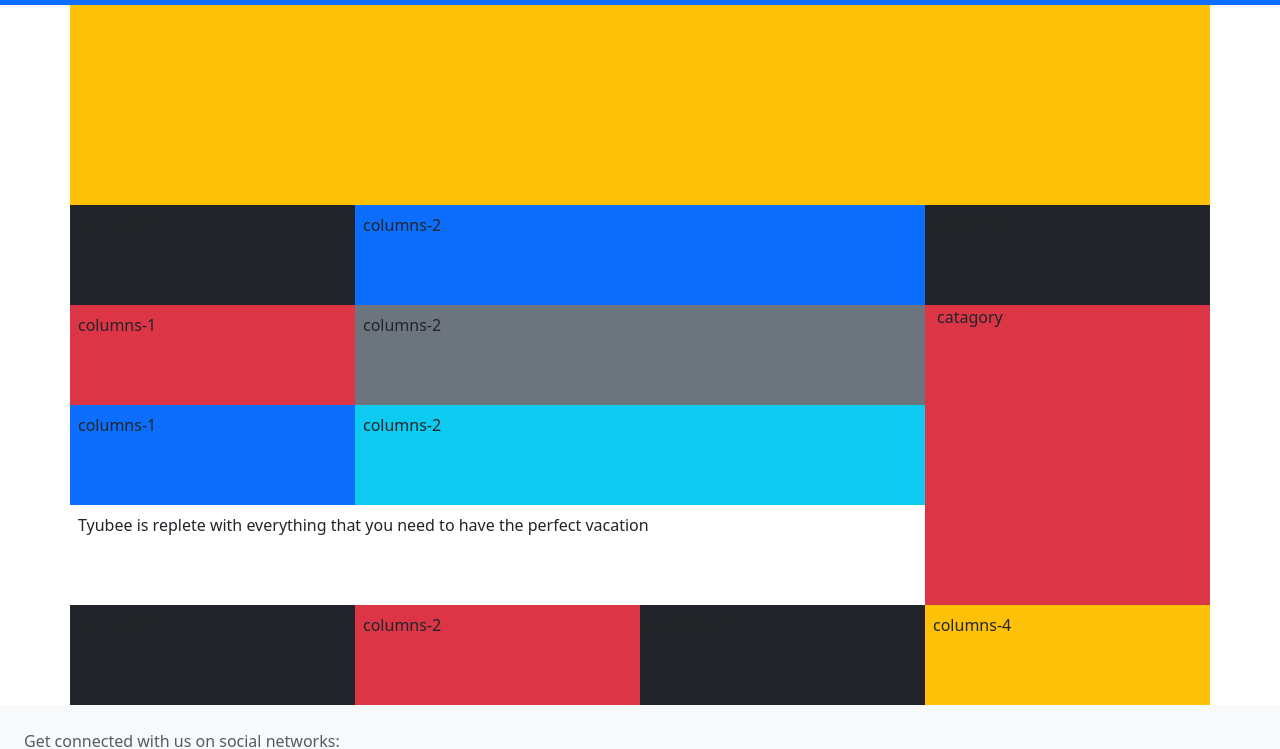
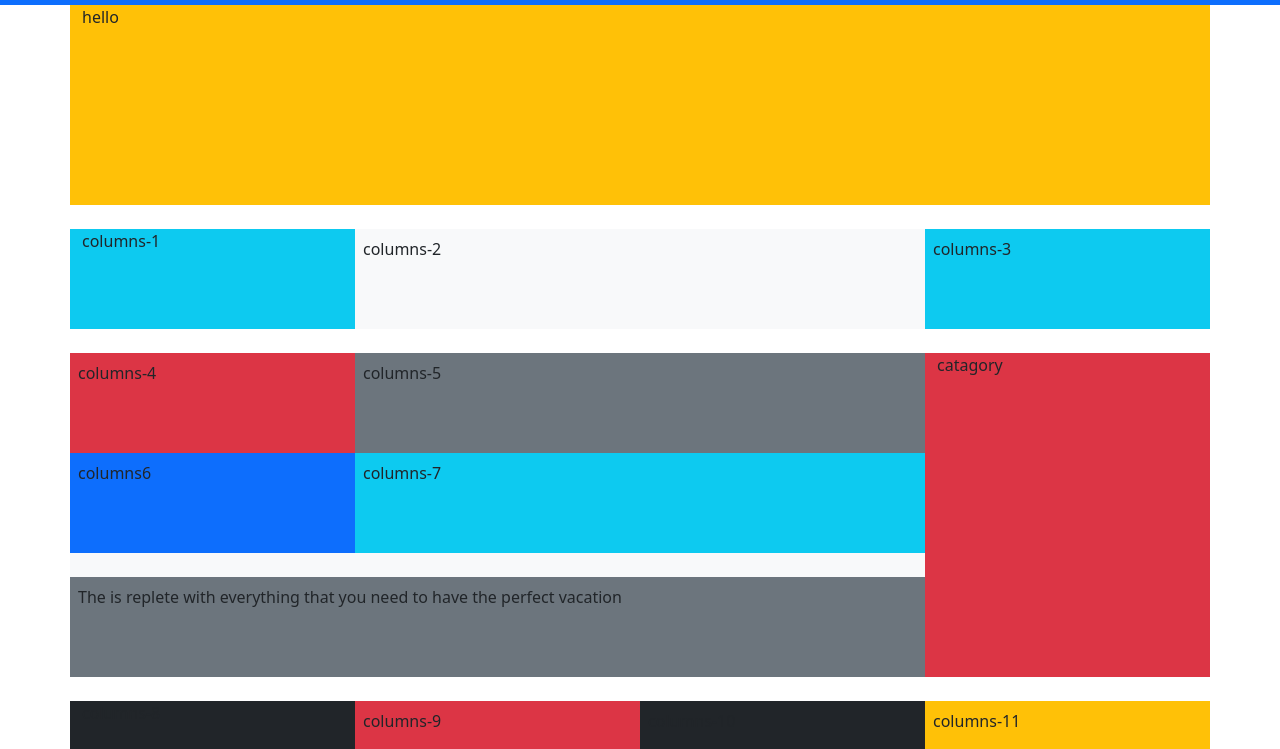
Before and after one commit to Raihannoob/Assigment_html_css, a plain HTML site: page index.html in a window 1280 px wide. Shown: the part 51-800 px from the top of the page. Drawn offline with nearby package versions, Linux system fonts and the light colour scheme.

Commit message:
Add files via upload
adding div in every coloum

```diff
--- a/index.html
+++ b/index.html
@@ -71,60 +71,66 @@
       </nav>
 
       <!-- 1st row! -->
-      <div class="container bg-warning" style="height: 200px;" >
-        <div class="row">
-          <div class="col-sm">  </div>
+      <div class="container bg-warning mb-4" style="height: 200px;" >
+        <div class="row ">
+          <div class="col-sm "> hello </div>
         </div>
       </div>
   <!-- 2nd row! -->
   <section class="section" >
-      <div class="container bg-primary"   >
-        <div class="row ">
-          <div class="col-sm-3  p-2 bg-dark" style="height: 100px;">
-            columns-1
+      <div class="container bg-light"   >
+        <div class="row mb-4">
+
+          <div class="col-sm-3  bg-info " style="height: 100px;">
+            <div class="columns1" >
+              columns-1
+            </div>
           </div>
-          <div class="col-sm-6 p-2" style="height: 100px;">
-            columns-2
+          <div class="col-sm-6 ml-1 p-2 " style="height: 100px;">
+          <div class="columns2">columns-2 </div>
           </div>
-          <div class="col-sm-3 p-2 bg-dark " style="height: 100px;">
-            columns-3
+          <div class="col-sm-3 p-2 bg-info " style="height: 100px;">
+            <div class="columns3">columns-3 </div>
           </div>
         </div>
       </div>
     </section>
  <!-- 3nd row! -->
       <div class="container "  >
-        <div class="row" >
+        <div class="row mb-4" >
           <div class="col-sm-9 bg-light">
             <div class="row">
               <div class="col-sm-4  p-2 bg-danger" style="height: 100px;">
-                columns-1
+                <div class="columns4">columns-4 </div>
               </div>
               <div class="col-sm-8  p-2 bg-secondary " style="height: 100px;">
-                columns-2
+                <div class="columns5">columns-5 </div>
               </div>
 
             </div>
 
-            <div class="row">
+            <div class="row mb-4">
               <div class="col-sm-4  p-2 bg-primary" style="height: 100px;">
-                columns-1
+                <div class="columns6">columns6 </div>
               </div>
               <div class="col-sm-8  p-2 bg-info " style="height: 100px;">
-                columns-2
+                <div class="columns7">columns-7 </div>
               </div>
 
             </div>
 
             <div class="row">
 
-              <div class="col p-2 bg-white " style="height: 100px;">
-                Tyubee is replete with everything that you need to have the perfect vacation
+              <div class="col p-2 bg-secondary" style="height: 100px;">
+                <div class="paragreaph1">The is replete with everything that you need to have the perfect vacation</div>
               </div>
 
             </div>
           </div>
-          <div class="col-sm-3 bg-danger"> catagory </div>
+          <div class="col-sm-3 bg-danger">
+            <div class="catagory ">catagory </div>
+
+          </div>
         </div>
       </div>
 
@@ -132,17 +138,17 @@
   <section >
     <div class="container bg-primary"   >
       <div class="row ">
-        <div class="col-sm-3  p-2 bg-dark" style="height: 100px;">
-          columns-1
+        <div class="col-sm-3 bg-dark" style="height: 100px;">
+          <div class="columns8">columns-8 </div>
         </div>
         <div class="col-sm-3 p-2 bg-danger"  style="height: 100px;">
-          columns-2
+          <div class="columns9">columns-9 </div>
         </div>
         <div class="col-sm-3 p-2 bg-dark " style="height: 100px;">
-          columns-3
+          <div class="columns10">columns-10 </div>
         </div>
         <div class="col-sm-3 p-2 bg-warning " style="height: 100px;">
-          columns-4
+          <div class="columns11">columns-11 </div>
         </div>
       </div>
     </div>
```
